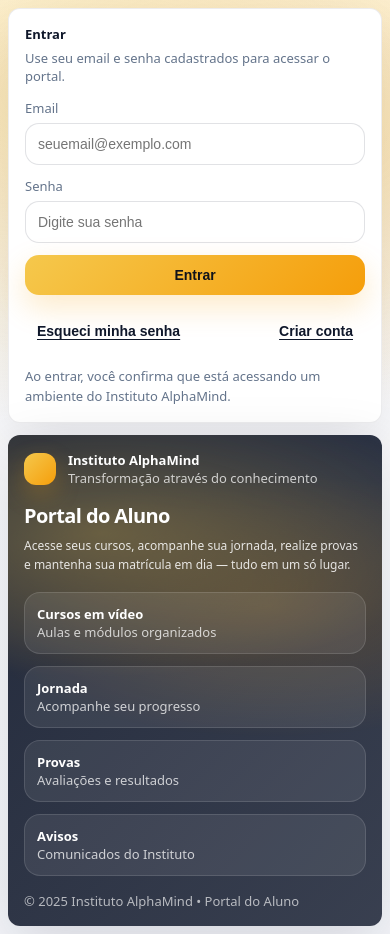
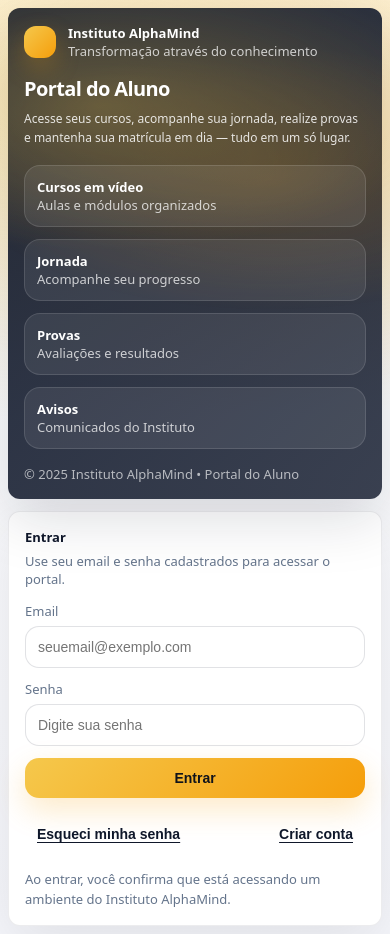
Before and after one commit to socdefainder-oss/alphamind-frontend, a React (Vite) app: page / in a window 390 px wide. Built offline with nearby package versions, Linux system fonts and the light colour scheme; no server answers.

Commit message:
fix: inverter ordem dos elementos em login/register no mobile
- Branding (Instituto AlphaMind) agora aparece primeiro
- Formulário aparece depois
- Melhor experiência visual no celular
- Desktop mantém layout lado a lado

```diff
--- a/src/responsive.css
+++ b/src/responsive.css
@@ -168,11 +168,11 @@
   }
 
   .auth-branding {
-    order: 2;
+    order: 1;
   }
 
   .auth-form {
-    order: 1;
+    order: 2;
   }
 }
 
```
